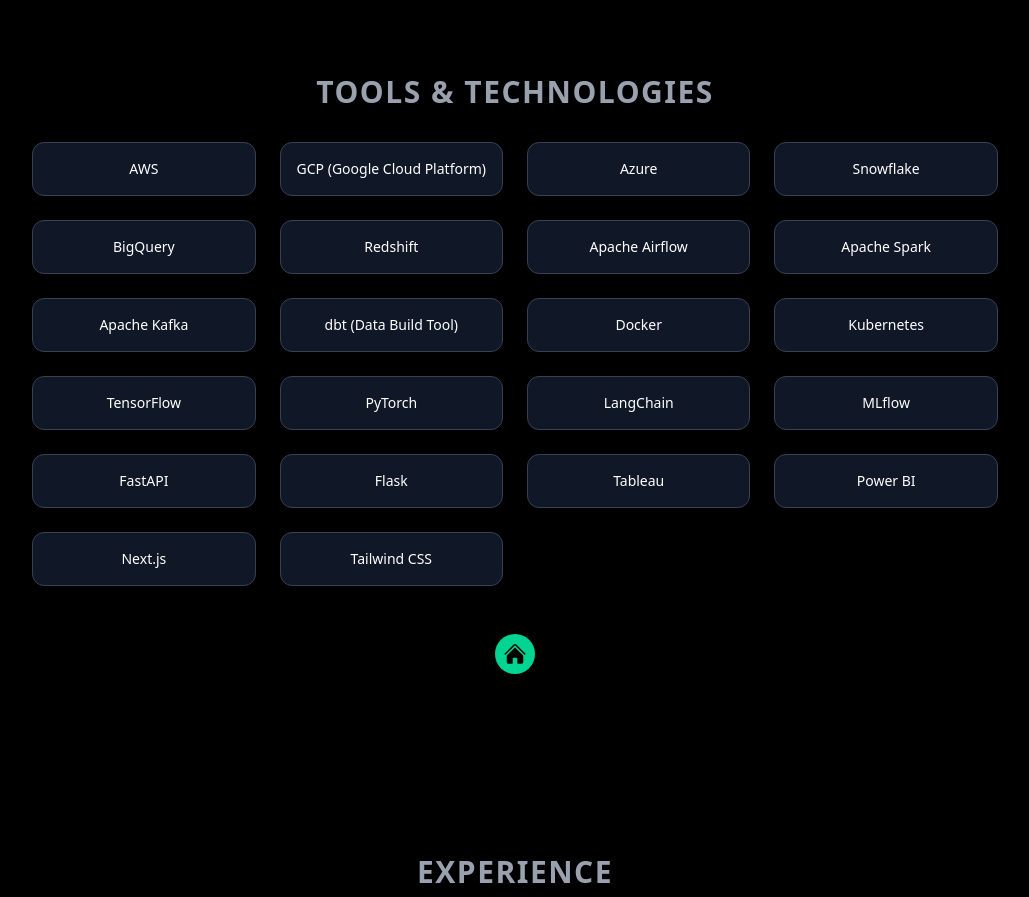
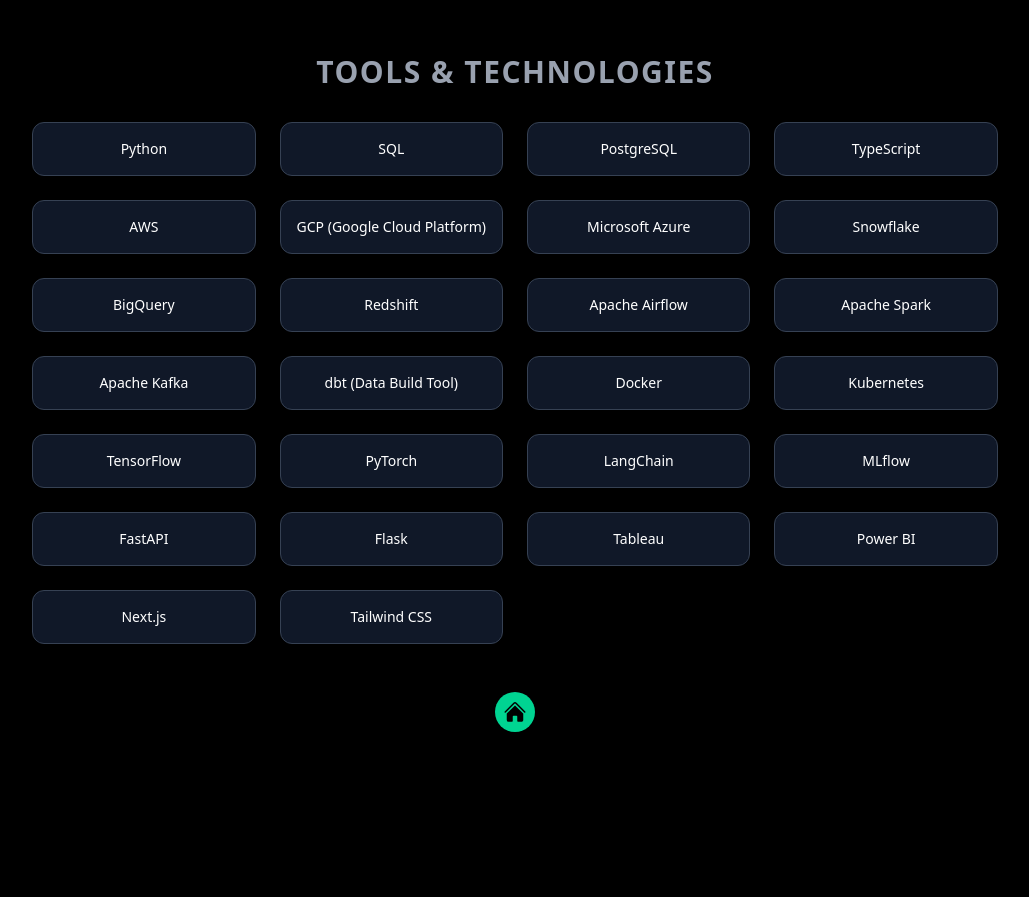
Before and after one commit to KarthikPatralapati01/portfolio-karthik, a Next.js app: page / in a window 1280 px wide. Shown: the part 3620-4517 px from the top of the page, without its empty margins (125-1154 px from the left). Built offline with nearby package versions, Linux system fonts and the light colour scheme.

Commit message:
Update Tools.tsx

```diff
--- a/src/components/Tools.tsx
+++ b/src/components/Tools.tsx
@@ -4,9 +4,13 @@
 import HomeButton from "./HomeButton";
 
 const toolsList = [
+  "Python",
+  "SQL",
+  "PostgreSQL",
+  "TypeScript",
   "AWS",
   "GCP (Google Cloud Platform)",
-  "Azure",
+  "Microsoft Azure",
   "Snowflake",
   "BigQuery",
   "Redshift",
```
